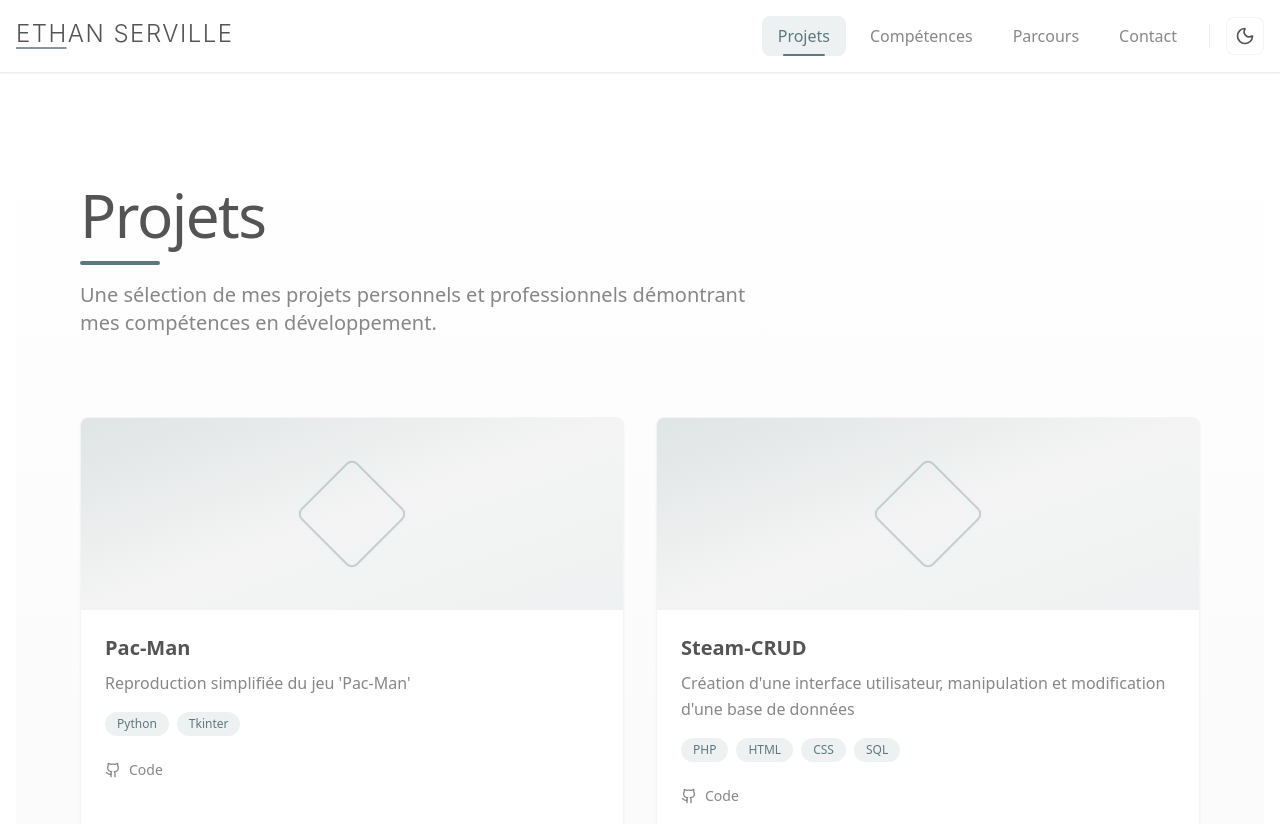
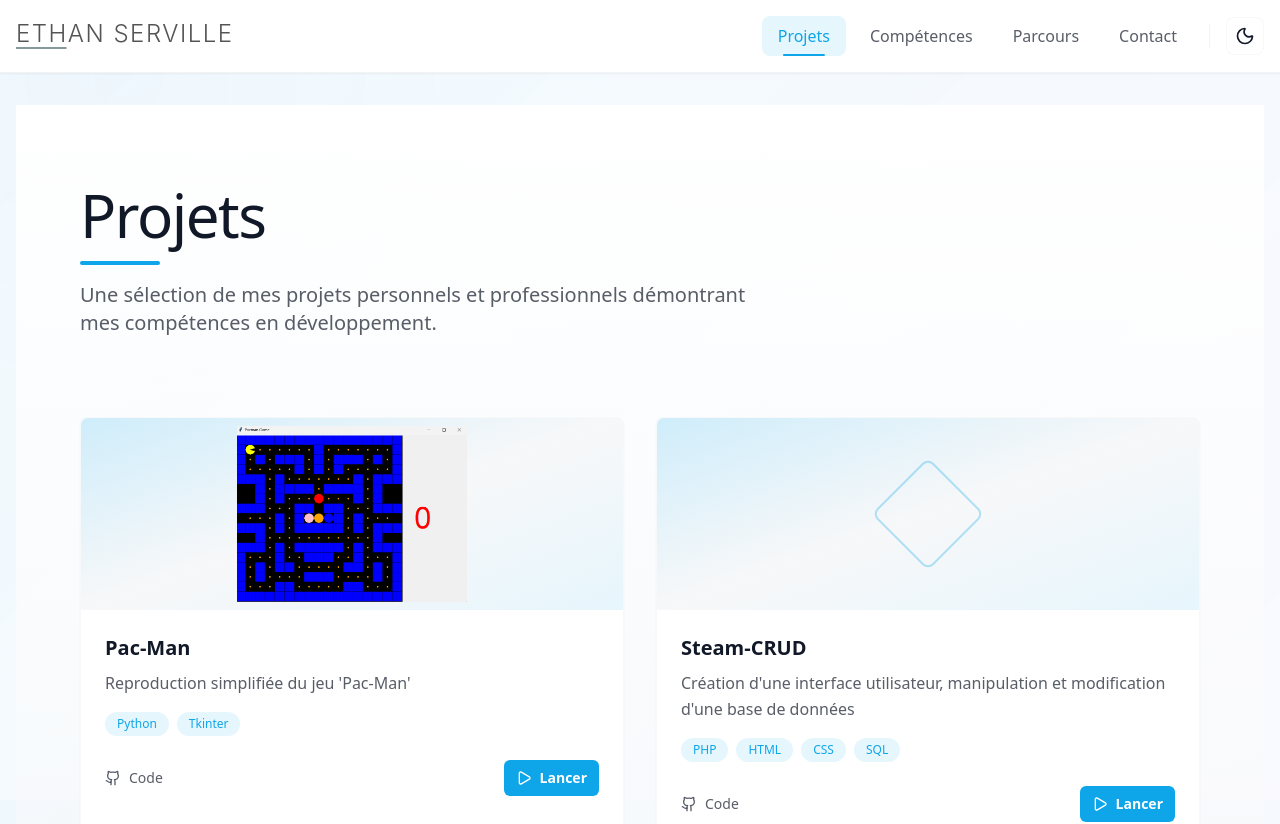
Before and after one commit to EthanS0107/portfolios, a Next.js app: page /projects in a window 1280 px wide. Shown: the top 824 px of the page. Built offline with nearby package versions, Linux system fonts and the light colour scheme.

Commit message:
Ajout image pacman

```diff
--- a/app/globals.css
+++ b/app/globals.css
@@ -4,21 +4,22 @@
 
 @layer base {
   :root {
-    /* Couleurs mode clair */
-    --color-brand-primary: 94 120 125; /* #5e787d */
-    --color-brand-muted: 217 217 217; /* #d9d9d9 */
-    --color-brand-text: 84 84 84; /* #545454 */
-    --color-brand-surface: 255 255 255; /* #ffffff */
-    --color-brand-success: 22 163 74; /* #16a34a */
+    --color-brand-primary: 14 165 233; /* sky blue */
+    --color-brand-primary-2: 99 102 241; /* indigo accent for gradients */
+    --color-brand-muted: 229 231 235;
+    --color-brand-text: 17 24 39;
+    --color-brand-surface: 255 255 255;
+    --color-brand-surface-2: 250 252 255;
+    --color-brand-success: 22 163 74;
   }
-
   .dark {
-    /* Couleurs mode sombre */
-    --color-brand-primary: 126 176 183; /* #7eb0b7 - version plus claire */
-    --color-brand-muted: 55 65 81; /* #374151 - gris sombre */
-    --color-brand-text: 229 231 235; /* #e5e7eb - texte clair */
-    --color-brand-surface: 17 24 39; /* #111827 - fond très sombre */
-    --color-brand-success: 6 95 70; /* #065f46 */
+    --color-brand-primary: 79 70 229;
+    --color-brand-primary-2: 20 184 166;
+    --color-brand-muted: 30 41 59;
+    --color-brand-text: 229 231 235;
+    --color-brand-surface: 17 24 39;
+    --color-brand-surface-2: 10 12 22;
+    --color-brand-success: 6 95 70;
   }
 
   html,
@@ -29,6 +30,17 @@
   body {
     background-color: rgb(var(--color-brand-surface));
     color: rgb(var(--color-brand-text));
+    /* subtle layered gradient for more originality */
+    background-image: linear-gradient(
+        135deg,
+        rgba(var(--color-brand-primary) / 0.06),
+        rgba(var(--color-brand-primary-2) / 0.04)
+      ),
+      radial-gradient(
+        circle at 10% 10%,
+        rgba(var(--color-brand-primary-2) / 0.02),
+        transparent 25%
+      );
     -webkit-font-smoothing: antialiased;
     -moz-osx-font-smoothing: grayscale;
     min-height: 100vh;
@@ -37,11 +49,29 @@
 
   a {
     color: rgb(var(--color-brand-primary));
-    transition: opacity 150ms ease-in-out;
+    transition: opacity 150ms ease-in-out, color 150ms ease-in-out;
+    text-decoration-skip-ink: auto;
   }
 
   a:hover {
     opacity: 0.9;
+  }
+
+  /* Decorative link underline using gradient */
+  a.decor-underline {
+    background-image: linear-gradient(
+      90deg,
+      rgb(var(--color-brand-primary)),
+      rgb(var(--color-brand-primary-2))
+    );
+    background-repeat: no-repeat;
+    background-size: 0% 2px;
+    background-position: 0 100%;
+    transition: background-size 250ms ease-in-out;
+  }
+
+  a.decor-underline:hover {
+    background-size: 100% 2px;
   }
 }
 
--- a/components/Navbar.tsx
+++ b/components/Navbar.tsx
@@ -12,7 +12,7 @@
 
   // État scrollé
   navScrolled:
-    "bg-brand-surface/90 backdrop-blur supports-[backdrop-filter]:bg-brand-surface/80 shadow",
+    "bg-brand-primary/95 text-white backdrop-blur-sm supports-[backdrop-filter]:bg-brand-primary/80 shadow-lg",
 
   // État transparent
   navTransparent: "bg-transparent",
@@ -24,7 +24,7 @@
   borderTransparent: "border-transparent",
 
   // Conteneur
-  container: "container mx-auto px-4 text-brand-text",
+  container: "container mx-auto px-4",
 
   // Flex wrapper
   flexWrapper: "flex items-center justify-between h-16",
@@ -33,10 +33,10 @@
   logo: "text-xl font-bold hover:opacity-90",
 
   // Menu desktop
-  menu: "hidden md:flex space-x-8",
+  menu: "hidden md:flex space-x-8 items-center",
 
   // Lien de navigation
-  link: "text-brand-primary hover:opacity-90 transition-opacity",
+  link: "hover:opacity-95 transition-opacity px-2 py-1 rounded-md hover:underline",
 };
 
 export default function Navbar() {
--- a/components/ProjectCard.tsx
+++ b/components/ProjectCard.tsx
@@ -2,7 +2,7 @@
 
 import { motion } from "framer-motion";
 import Image from "next/image";
-import { ArrowUpRight, Github, ExternalLink } from "lucide-react";
+import { ArrowUpRight, Github, ExternalLink, Play } from "lucide-react";
 
 type Project = {
   id: string | number;
@@ -11,7 +11,7 @@
   repo?: string;
   demo?: string;
   tags?: string[];
-  image?: string;
+  image?: string | null;
 };
 
 // ======
@@ -25,11 +25,11 @@
 
   // Zone d'image/gradient
   imageContainer:
-    "relative h-48 bg-gradient-to-br from-brand-primary/20 via-brand-muted/30 to-brand-primary/10 overflow-hidden",
+    "relative h-48 bg-gradient-to-br from-brand-primary/20 via-brand-muted/30 to-brand-primary/10 overflow-hidden flex items-center justify-center",
 
   // Image du projet
   image:
-    "w-full h-full object-cover group-hover:scale-105 transition-transform duration-300",
+    "w-full h-full object-contain group-hover:scale-105 transition-transform duration-300 p-2",
 
   // Icône décorative (si pas d'image)
   placeholder: "absolute inset-0 flex items-center justify-center",
@@ -63,6 +63,12 @@
   link: "inline-flex items-center gap-2 text-sm font-medium text-brand-text/70 hover:text-brand-primary \
   transition-colors group/link",
 
+  // Bouton principal (Lancer)
+  ctaButton:
+    "ml-auto inline-flex items-center gap-2 bg-brand-primary text-white px-3 py-2 rounded-md text-sm font-semibold hover:brightness-105 transition",
+  ctaDisabled:
+    "ml-auto inline-flex items-center gap-2 bg-brand-muted text-brand-text/60 px-3 py-2 rounded-md text-sm font-semibold cursor-not-allowed",
+
   // Icône de flèche dans les liens
   arrow:
     "opacity-0 -translate-y-1 group-hover/link:opacity-100 group-hover/link:translate-y-0 transition-all",
@@ -74,6 +80,27 @@
 };
 
 export default function ProjectCard({ project }: { project: Project }) {
+  const handleLaunch = () => {
+    const hasDemo = project.demo && project.demo.trim().length > 0;
+    const hasRepo = project.repo && project.repo.trim().length > 0;
+
+    if (hasDemo) {
+      window.open(project.demo, "_blank", "noopener,noreferrer");
+      return;
+    }
+
+    if (hasRepo) {
+      // If no demo, open the repo so user can download/run locally
+      window.open(project.repo, "_blank", "noopener,noreferrer");
+      return;
+    }
+
+    // Fallback: notify user there's no demo available
+    alert(
+      "Aucune démo disponible pour ce projet. Consultez le dépôt pour les instructions d'exécution."
+    );
+  };
+
   return (
     <motion.article
       initial={{ opacity: 0, y: 20 }}
@@ -146,6 +173,28 @@
               <ArrowUpRight size={14} className={styles.arrow} />
             </a>
           )}
+
+          {/* Lancer / Play button */}
+          <button
+            type="button"
+            onClick={handleLaunch}
+            className={
+              project.demo?.trim() || project.repo?.trim()
+                ? styles.ctaButton
+                : styles.ctaDisabled
+            }
+            aria-label={`Lancer ${project.title}`}
+            title={
+              project.demo?.trim()
+                ? "Ouvrir la démo"
+                : project.repo?.trim()
+                ? "Ouvrir le dépôt"
+                : "Pas de démo disponible"
+            }
+          >
+            <Play size={16} />
+            <span>Lancer</span>
+          </button>
         </div>
       </div>
 
--- a/data/projects.json
+++ b/data/projects.json
@@ -2,6 +2,7 @@
   {
     "id": "1",
     "title": "Pac-Man",
+    "image": "/projects/Pacman.png",
     "description": "Reproduction simplifiée du jeu 'Pac-Man'",
     "repo": "https://github.com/EthanS0107/jeu_Pacman",
     "demo": "",
@@ -10,6 +11,7 @@
   {
     "id": "2",
     "title": "Steam-CRUD",
+    "image": null,
     "description": "Création d'une interface utilisateur, manipulation et modification d'une base de données",
     "repo": "https://github.com/EthanS0107/Steam-CRUD",
     "demo": "",
@@ -18,6 +20,7 @@
   {
     "id": "3",
     "title": "Portfolio Personnel",
+    "image": null,
     "description": "Site portfolio",
     "repo": "https://github.com/EthanS0107/portfolios",
     "demo": "",
@@ -26,6 +29,7 @@
   {
     "id": "4",
     "title": "Stratego",
+    "image": null,
     "description": "En Cours... Reproduction du jeu de plateau Stratego",
     "repo": "https://github.com/EthanS0107/stratego",
     "demo": "",
--- a/tailwind.config.cjs
+++ b/tailwind.config.cjs
@@ -14,7 +14,6 @@
           muted: "rgb(var(--color-brand-muted) / <alpha-value>)",
           text: "rgb(var(--color-brand-text) / <alpha-value>)",
           surface: "rgb(var(--color-brand-surface) / <alpha-value>)",
-          success: "rgb(var(--color-brand-success) / <alpha-value>)",
         },
       },
       container: {
```
Also changed, not shown: public/projects/Pacman.png (added).
